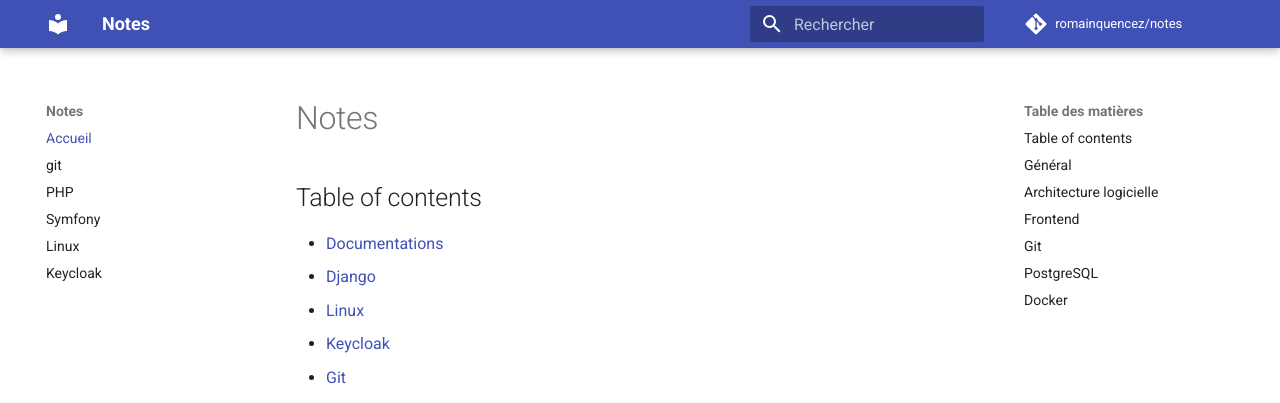
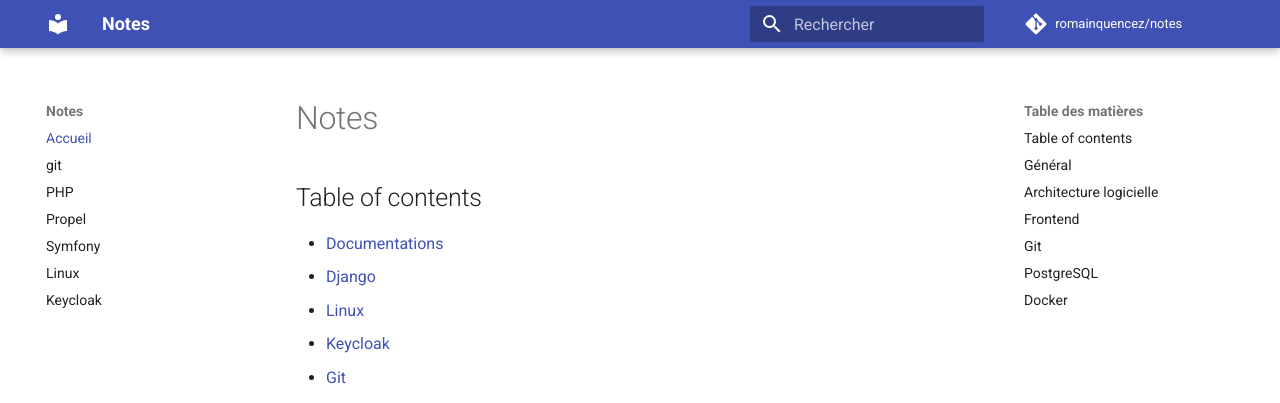
Before and after one commit to romainquencez/notes, an MkDocs documentation site: the page built from docs/index.md, in a window 1280 px wide. Shown: the top 403 px of the page. Built offline with MkDocs 1.6.1 and Material for MkDocs 9.7.7, drawn with Linux system fonts in a browser that asks for light colours; comment, search, counter and statistics services are not loaded.

Commit message:
Add Propel documentation to navigation

```diff
--- a/mkdocs.yml
+++ b/mkdocs.yml
@@ -8,6 +8,7 @@ nav:
   - Accueil: index.md
   - git: git.md
   - PHP: php.md
+  - Propel: propel.md
   - Symfony: symfony.md
   - Linux: linux.md
   - Keycloak: keycloak.md
```
